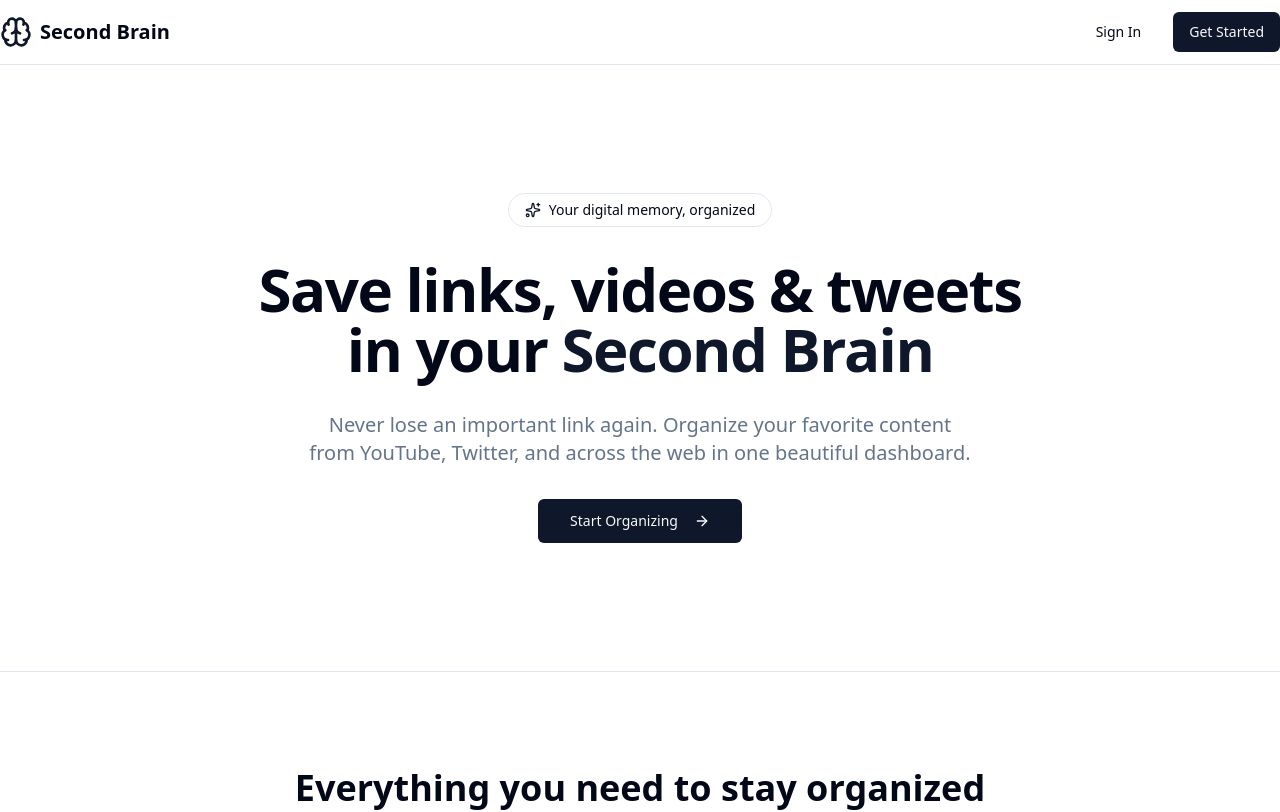
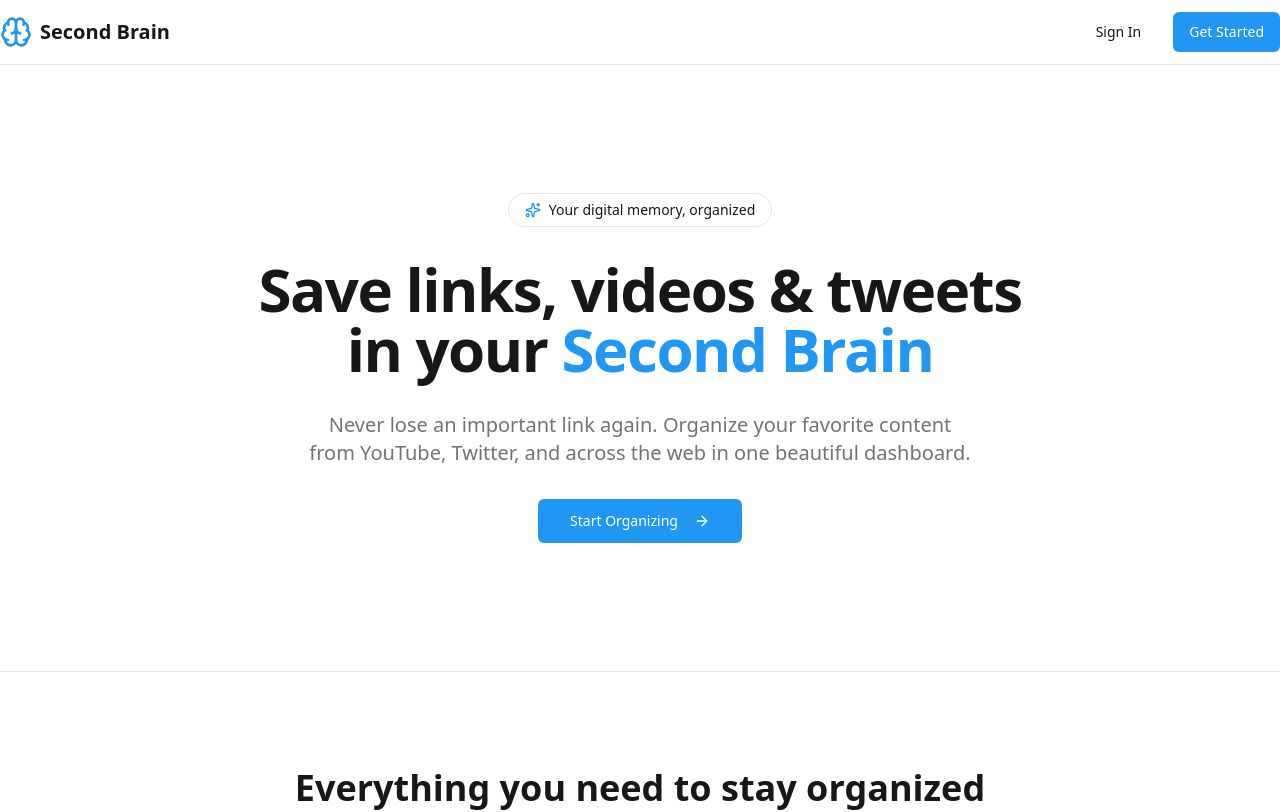
Before and after one commit to rahularade/Second-Brain, a React (Vite) app in the folder frontend/: page / in a window 1280 px wide. Shown: the top 812 px of the page. Built offline with nearby package versions, Linux system fonts and the light colour scheme.

Commit message:
style: update color variables in CSS for better consistency

```diff
--- a/frontend/src/index.css
+++ b/frontend/src/index.css
@@ -1,82 +1,84 @@
 @import "tailwindcss";
 
 @theme {
-  --color-background: hsl(0 0% 100%);
-  --color-foreground: hsl(222.2 84% 4.9%);
+  --color-background: #ffffff;
+  --color-foreground: #171717;
 
-  --color-card: hsl(0 0% 100%);
-  --color-card-foreground: hsl(222.2 84% 4.9%);
+  --color-card: #ffffff;
+  --color-card-foreground: #171717;
 
-  --color-popover: hsl(0 0% 100%);
-  --color-popover-foreground: hsl(222.2 84% 4.9%);
+  --color-popover: #ffffff;
+  --color-popover-foreground: #171717;
 
-  --color-primary: hsl(222.2 47.4% 11.2%);
-  --color-primary-foreground: hsl(210 40% 98%);
+  --color-primary: #2196f3;
+  --color-primary-foreground: #ffffff;
 
-  --color-secondary: hsl(210 40% 96.1%);
-  --color-secondary-foreground: hsl(222.2 47.4% 11.2%);
+  --color-secondary: #e3f2fd;
+  --color-secondary-foreground: #171717;
 
-  --color-muted: hsl(210 40% 96.1%);
-  --color-muted-foreground: hsl(215.4 16.3% 46.9%);
+  --color-muted: #f5f5f5;
+  --color-muted-foreground: #737373;
 
-  --color-accent: hsl(210 40% 96.1%);
-  --color-accent-foreground: hsl(222.2 47.4% 11.2%);
+  --color-accent: #bbdefb;
+  --color-accent-foreground: #171717;
 
-  --color-destructive: hsl(0 84.2% 60.2%);
-  --color-destructive-foreground: hsl(210 40% 98%);
+  --color-destructive: #ef4444;
+  --color-destructive-foreground: #ffffff;
 
-  --color-border: hsl(214.3 31.8% 91.4%);
-  --color-input: hsl(214.3 31.8% 91.4%);
-  --color-ring: hsl(222.2 84% 4.9%);
+  --color-border: #e5e5e5;
+  --color-input: #e5e5e5;
+  --color-ring: #2196f3;
 
-  --color-sidebar-background: hsl(0 0% 98%);
-  --color-sidebar-foreground: hsl(240 5.3% 26.1%);
-  --color-sidebar-primary: hsl(240 5.9% 10%);
-  --color-sidebar-primary-foreground: hsl(0 0% 98%);
-  --color-sidebar-accent: hsl(240 4.8% 95.9%);
-  --color-sidebar-accent-foreground: hsl(240 5.9% 10%);
-  --color-sidebar-border: hsl(220 13% 91%);
-  --color-sidebar-ring: hsl(217.2 91.2% 59.8%);
+  --radius: 0.5rem;
+
+  --color-sidebar-background: #fafafa;
+  --color-sidebar-foreground: #404040;
+  --color-sidebar-primary: #2196f3;
+  --color-sidebar-primary-foreground: #ffffff;
+  --color-sidebar-accent: #e3f2fd;
+  --color-sidebar-accent-foreground: #171717;
+  --color-sidebar-border: #e5e5e5;
+  --color-sidebar-ring: #2196f3;
 }
 
 @layer theme {
   .dark {
-    --color-background: hsl(222.2 84% 4.9%);
-    --color-foreground: hsl(210 40% 98%);
+    --color-background: #000000;
+    --color-foreground: #fafafa;
 
-    --color-card: hsl(222.2 84% 4.9%);
-    --color-card-foreground: hsl(210 40% 98%);
+    --color-card: #0d0d0d;
+    --color-card-foreground: #fafafa;
 
-    --color-popover: hsl(222.2 84% 4.9%);
-    --color-popover-foreground: hsl(210 40% 98%);
+    --color-popover: #0d0d0d;
+    --color-popover-foreground: #fafafa;
 
-    --color-primary: hsl(210 40% 98%);
-    --color-primary-foreground: hsl(222.2 47.4% 11.2%);
+    --color-primary: #2196f3;
+    --color-primary-foreground: #ffffff;
 
-    --color-secondary: hsl(217.2 32.6% 17.5%);
-    --color-secondary-foreground: hsl(210 40% 98%);
+    --color-secondary: #262626;
+    --color-secondary-foreground: #fafafa;
 
-    --color-muted: hsl(217.2 32.6% 17.5%);
-    --color-muted-foreground: hsl(215 20.2% 65.1%);
+    --color-muted: #262626;
+    --color-muted-foreground: #a3a3a3;
 
-    --color-accent: hsl(217.2 32.6% 17.5%);
-    --color-accent-foreground: hsl(210 40% 98%);
+    --color-accent: #1e5fa3;
+    --color-accent-foreground: #fafafa;
 
-    --color-destructive: hsl(0 62.8% 30.6%);
-    --color-destructive-foreground: hsl(210 40% 98%);
+    --color-destructive: #7f1d1d;
+    --color-destructive-foreground: #fafafa;
 
-    --color-border: hsl(217.2 32.6% 17.5%);
-    --color-input: hsl(217.2 32.6% 17.5%);
-    --color-ring: hsl(212.7 26.8% 83.9%);
+    --color-border: #333333;
+    --color-input: #333333;
+    --color-ring: #2196f3;
 
-    --color-sidebar-background: hsl(240 5.9% 10%);
-    --color-sidebar-foreground: hsl(240 4.8% 95.9%);
-    --color-sidebar-primary: hsl(224.3 76.3% 48%);
-    --color-sidebar-primary-foreground: hsl(0 0% 100%);
-    --color-sidebar-accent: hsl(240 3.7% 15.9%);
-    --color-sidebar-accent-foreground: hsl(240 4.8% 95.9%);
-    --color-sidebar-border: hsl(240 3.7% 15.9%);
-    --color-sidebar-ring: hsl(217.2 91.2% 59.8%);
+    --color-sidebar-background: #0d0d0d;
+    --color-sidebar-foreground: #e5e5e5;
+    --color-sidebar-primary: #2196f3;
+    --color-sidebar-primary-foreground: #ffffff;
+    --color-sidebar-accent: #262626;
+    --color-sidebar-accent-foreground: #fafafa;
+    --color-sidebar-border: #333333;
+    --color-sidebar-ring: #2196f3;
   }
 }
 
```
